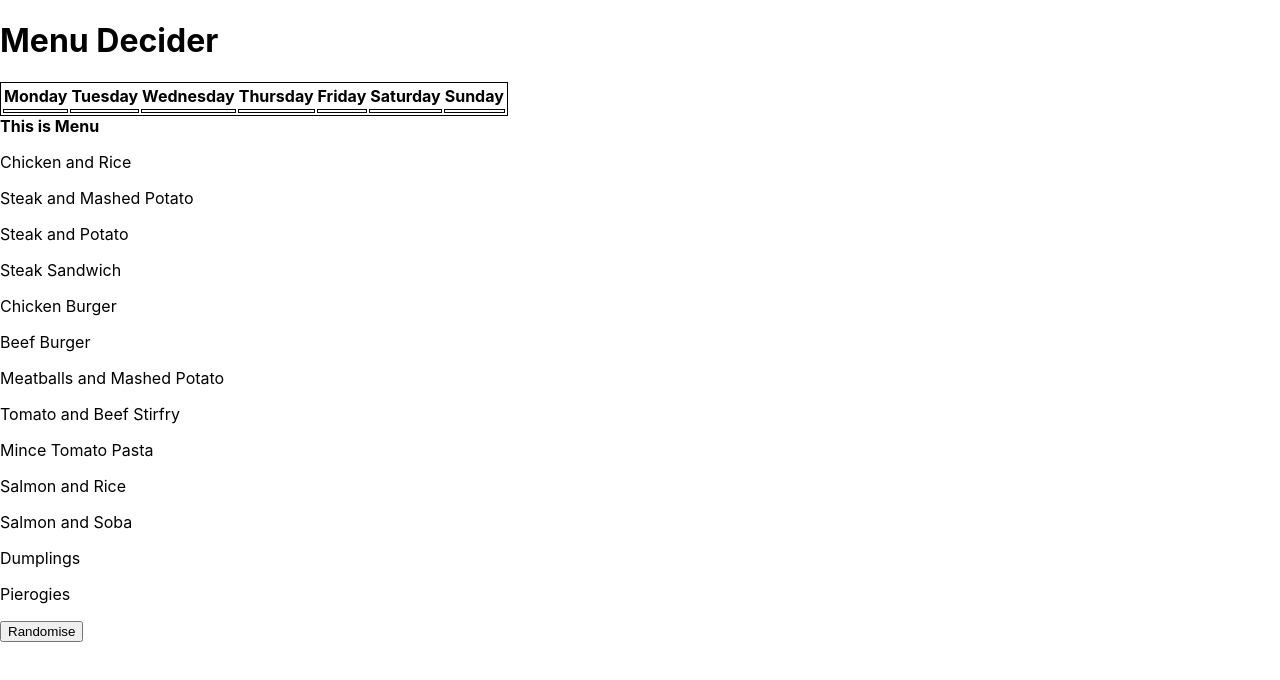
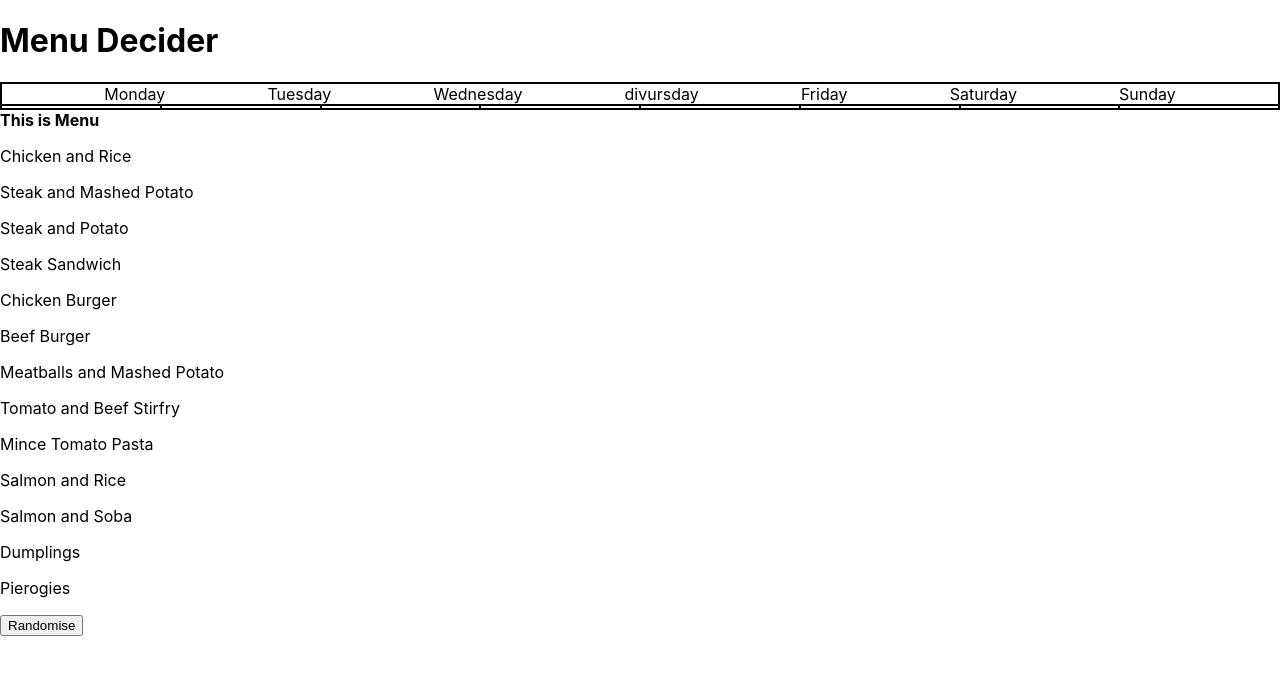
Before and after one commit to donnyha/portfolio, a React (Create React App) app in the folder menu/: page / in a window 1280 px wide. Shown: the top 680 px of the page. Built offline with nearby package versions, Linux system fonts and the light colour scheme.

Commit message:
converted table to divs

```diff
--- a/menu/App.css
+++ /dev/null
@@ -1,12 +0,0 @@
-table {
-  border: 1px solid #000;
-}
-
-table tr {
-  border: 1px solid #000;
-}
-
-table td {
-  border: 1px solid #000;
-}
-/*# sourceMappingURL=App.css.map */
--- a/menu/src/App.js
+++ b/menu/src/App.js
@@ -1,6 +1,7 @@
 // components
 import React from 'react'
 import Show from './components/Show'
+import Mix from './components/Mix'
 import foodsData from './foodsData'
 
 // css
@@ -14,42 +15,48 @@ class App extends React.Component
         this.state = {
             foods: foodsData
         }
+        this.mix = this.mix.bind(this)
+    }
+
+    mix()
+    {
+        console.log('Mixing!')
     }
 
     render()
     {
-        const foodItems = this.state.foods.map(item => <Show key={item.id} item={item} />)
+        const foodItems = this.state.foods.map(item => <Show key={item.id} item={item} handleChange={this.mix} />)
 
         return (
             <div className="App">
                 <h1>Menu Decider</h1>
 
                     {/* Display Week */}
-                    <table>
+                    <div className="table">
 
                         {/* Days of the week */}
-                        <tr>
-                            <th>Monday</th>
-                            <th>Tuesday</th>
-                            <th>Wednesday</th>
-                            <th>Thursday</th>
-                            <th>Friday</th>
-                            <th>Saturday</th>
-                            <th>Sunday</th>
-                        </tr>
+                        <div className="row">
+                            <div className="day">Monday</div>
+                            <div className="day">Tuesday</div>
+                            <div className="day">Wednesday</div>
+                            <div className="day">divursday</div>
+                            <div className="day">Friday</div>
+                            <div className="day">Saturday</div>
+                            <div className="day">Sunday</div>
+                        </div>
 
                         {/* Menu for the day */}
-                        <tr>
-                            <td class="day"></td>
-                            <td class="day"></td>
-                            <td class="day"></td>
-                            <td class="day"></td>
-                            <td class="day"></td>
-                            <td class="day"></td>
-                            <td class="day"></td>
-                        </tr>
+                        <div className="row">
+                            <div className="day-food"></div>
+                            <div className="day-food"></div>
+                            <div className="day-food"></div>
+                            <div className="day-food"></div>
+                            <div className="day-food"></div>
+                            <div className="day-food"></div>
+                            <div className="day-food"></div>
+                        </div>
 
-                    </table>
+                    </div>
 
                     {/* Display Menu */}
                     <div id="menu">
--- /dev/null
+++ b/menu/src/components/Mix.js
@@ -0,0 +1,12 @@
+import React from 'react'
+
+function Mix(props)
+{
+    return(
+        <div className="mixed-items">
+
+        </div>
+    )
+}
+
+export default Mix
--- a/menu/src/styles/App.css
+++ b/menu/src/styles/App.css
@@ -1,11 +1,14 @@
-table {
+.table {
   border: 1px solid #000;
 }
 
-table tr {
+.table .row {
+  display: flex;
+  flex-direction: row;
+  justify-content: space-evenly;
   border: 1px solid #000;
 }
 
-table td {
+.table .day-food {
   border: 1px solid #000;
 }
```
Also changed, not shown: 1 other file (tests, documents, lock files or other folders).
